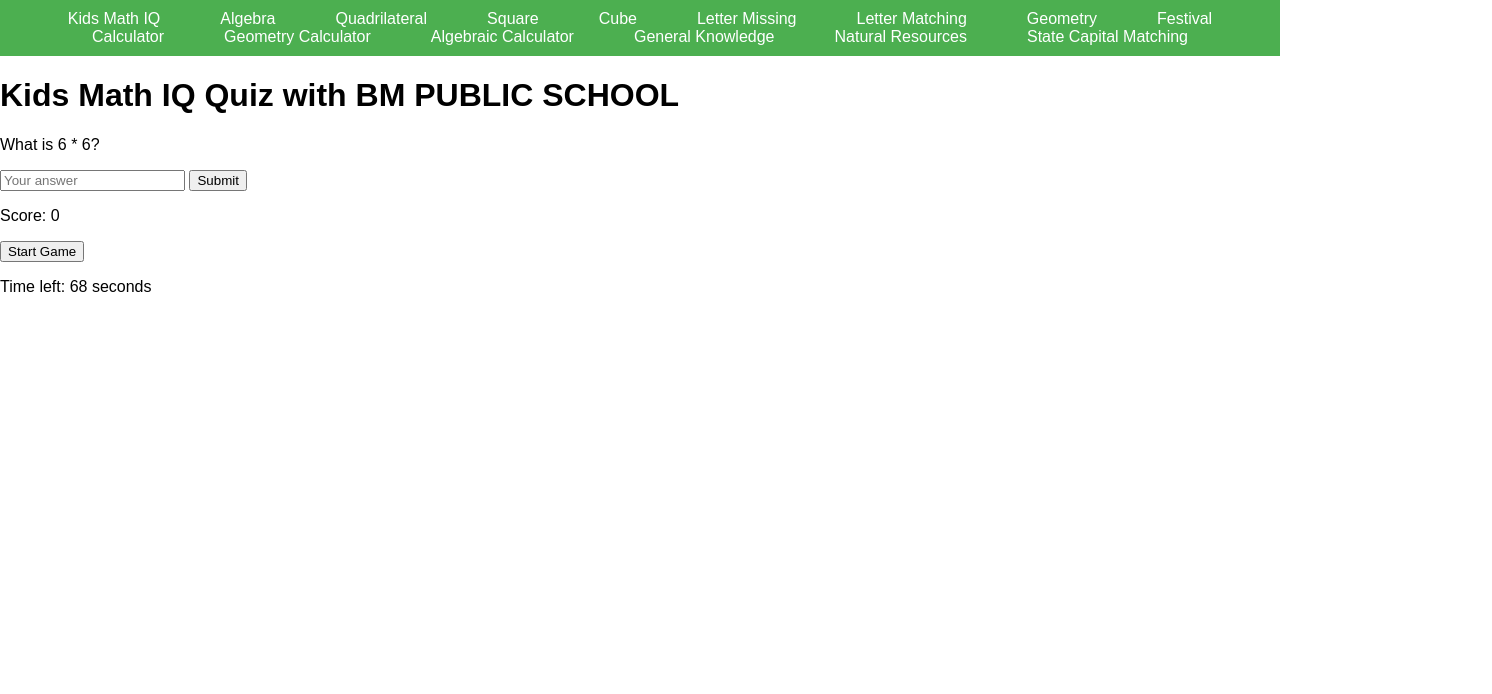
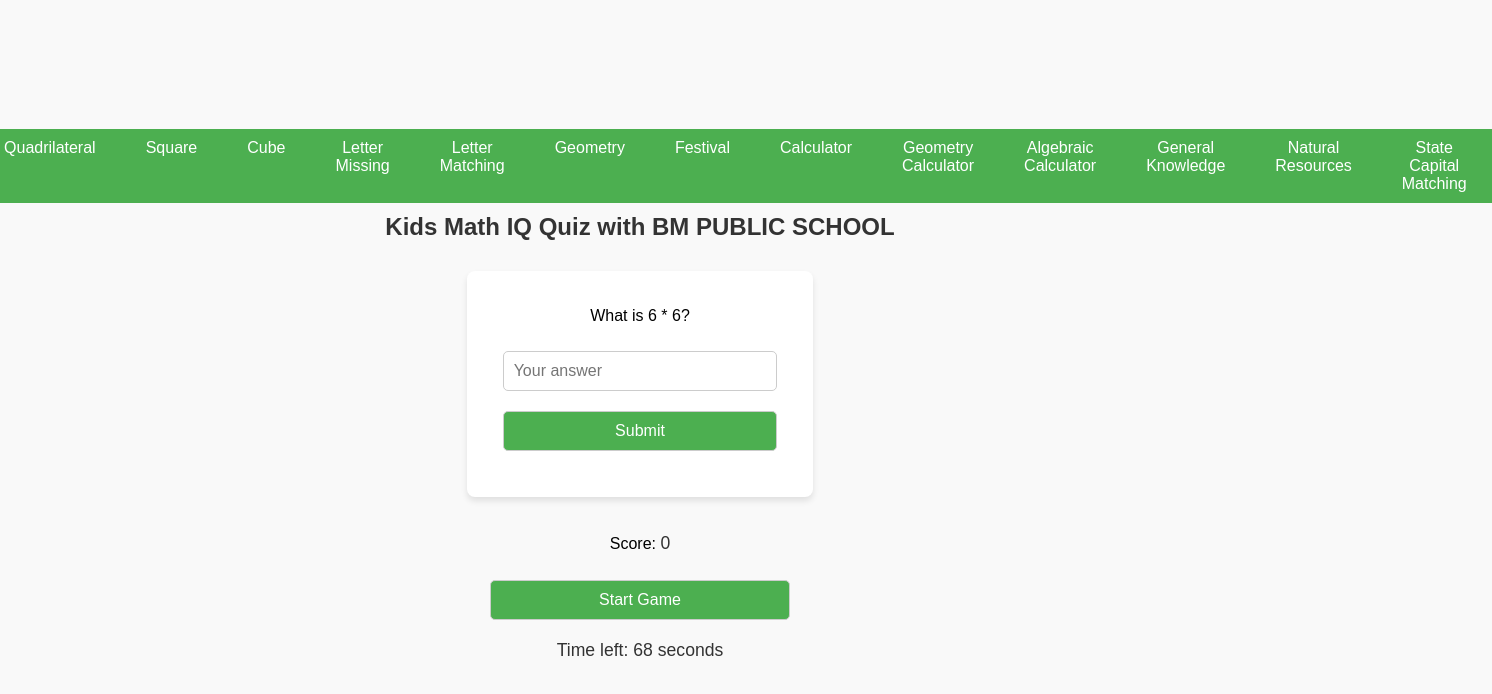
Before and after one commit to yogendraballia/bmps, a plain HTML site: page index.html in a window 1280 px wide. Both pictures are taken after a click on the button "Start Game". Shown: the whole page, 1492 px wide, since content can reach past the window. Drawn offline with Linux system fonts and the light colour scheme.

Commit message:
style.css

```diff
--- a/style.css
+++ b/style.css
@@ -2,82 +2,120 @@
     font-family: Arial, sans-serif;
     margin: 0;
     padding: 0;
+    display: flex;
+    flex-direction: column;
+    justify-content: center;
+    align-items: center;
+    height: 100vh; /* Full viewport height */
+    background-color: #f9f9f9;
 }
 
+h1 {
+    font-size: 1.5em;
+    text-align: center;
+    margin: 10px 0;
+    color: #333;
+}
+
+#quiz {
+    max-width: 90%;
+    margin: 20px auto;
+    padding: 20px;
+    background-color: white;
+    box-shadow: 0 4px 6px rgba(0, 0, 0, 0.1);
+    border-radius: 8px;
+    text-align: center;
+    display: none; /* Hide initially, shown when game starts */
+}
+
+#quiz input[type="number"],
+button {
+    width: 90%;
+    max-width: 300px;
+    margin: 10px 0;
+    padding: 10px;
+    font-size: 1em;
+    border: 1px solid #ccc;
+    border-radius: 5px;
+    box-sizing: border-box;
+}
+
+button {
+    background-color: #4CAF50;
+    color: white;
+    cursor: pointer;
+    transition: background-color 0.3s ease;
+}
+
+button:hover {
+    background-color: #45a049;
+}
+
+/* Navigation Menu */
 .navigation {
     background-color: #4CAF50;
-    overflow: hidden;
-    padding: 10px 0;
+    position: relative;
+}
+
+#centerContainer {
+    display: flex;
+    flex-direction: column;
+    justify-content: center;
+    align-items: center;
+    text-align: center;
+    height: 100%;
 }
 
 .navigation ul {
     list-style-type: none;
     margin: 0;
     padding: 0;
+    display: none; /* Hidden by default for mobile */
+    flex-direction: column;
+    background-color: #4CAF50;
+}
+
+.navigation ul.show {
     display: flex;
-    justify-content: center;
-    flex-wrap: wrap;
 }
 
 .navigation li {
-    margin: 0 15px;
+    margin: 0;
+    text-align: center;
 }
 
 .navigation a {
     text-decoration: none;
     color: white;
     font-size: 1em;
-    padding: 10px 15px;
-    transition: background-color 0.3s ease;
-    border-radius: 5px;
+    padding: 10px;
+    display: block;
 }
 
 .navigation a:hover {
     background-color: #45a049;
-    color: #fff;
+    color: white;
 }
 
-/* Mobile Navigation: Collapsible Menu */
-.navigation {
-    position: relative;
-}
-
-.navigation .menu-toggle {
-    display: none;
+.menu-toggle {
+    display: block;
     position: absolute;
-    top: 10px;
+    top: 15px;
     right: 20px;
     font-size: 24px;
     color: white;
     cursor: pointer;
 }
 
-.navigation ul {
-    flex-direction: column;
-    display: none; /* Hide menu by default */
-    width: 100%;
-    background-color: #4CAF50;
-    padding: 0;
-}
-
-.navigation ul.show {
-    display: flex; /* Show menu on toggle */
-}
-
-.navigation li {
-    text-align: center;
-    margin: 10px 0;
-}
-
 /* Responsive Styles */
 @media (min-width: 768px) {
-    .navigation .menu-toggle {
+    .menu-toggle {
         display: none;
     }
 
     .navigation ul {
+        display: flex;
         flex-direction: row;
-        display: flex;
         justify-content: center;
     }
 
@@ -85,3 +123,10 @@
         margin: 0 15px;
     }
 }
+
+#timer, #score {
+    text-align: center;
+    margin: 10px 0;
+    font-size: 1.1em;
+    color: #333;
+}
```
